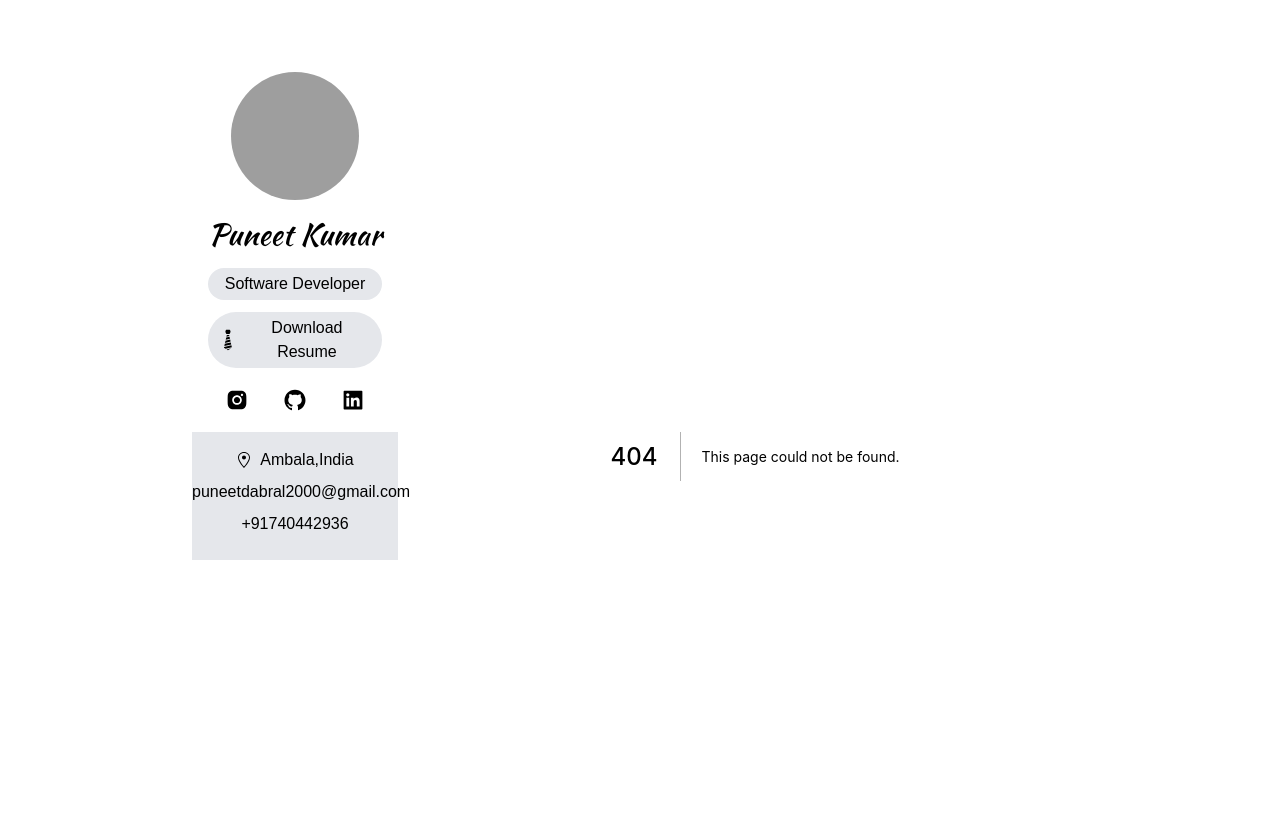
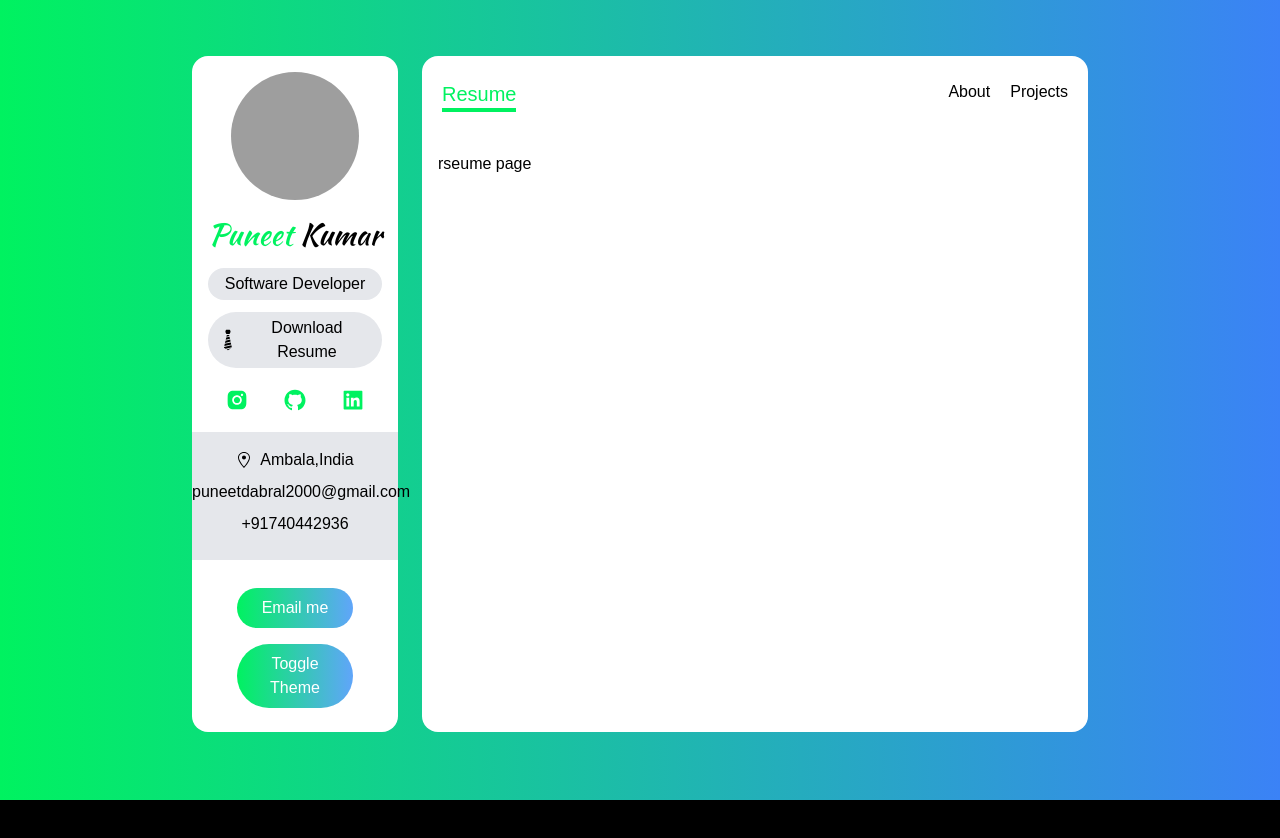
Before and after one commit to PuneetDabral/Portfolio, a Next.js app: page /resume in a window 1280 px wide. Before the commit this address had no page. Shown: the top 838 px of the page. After the commit the page ends 800 px from the top, so only its background shows below. Built offline with nearby package versions, Linux system fonts and the light colour scheme; grey boxes are pictures that could not be loaded.

Commit message:
create Navbar

```diff
--- /dev/null
+++ b/components/Navbar.tsx
@@ -0,0 +1,45 @@
+import { FunctionComponent, useEffect, useState } from "react";
+import Link from 'next/link';
+import { useRouter } from "next/router";
+
+const NavItem:FunctionComponent<{
+    activeItem:string,
+    setActiveItem:Function,
+   name:string,
+    route:string
+}>=({activeItem, name,route,setActiveItem})=>{
+    return(
+        activeItem !==name ? (
+            <Link href={route}>
+                <a>
+                    <span onClick={()=>setActiveItem(name)} className={'hover:text-green'}>{name}</span>
+                </a>
+            </Link>
+            ):null
+
+    )
+}
+
+const Navbar = () => {
+ const [activeItem, setActiveItem] = useState('');
+
+ const {pathname} = useRouter()
+
+ useEffect(() => {
+     if(pathname==='/')setActiveItem('About');
+     if(pathname==='/projects')setActiveItem('Projects');
+     if(pathname==='/resume')setActiveItem('Resume');  //if user can acess page from url so to handle the active state
+
+ },[])  //depansancy array empty component did mount
+  return <div className="flex justify-between px-5 py-3 my-3">
+    <span className="text-xl border-b-4 font-blod text-green border-green md:text-2x1">{activeItem}</span>
+
+    <div className="flex space-x-5 ">
+     <NavItem activeItem={activeItem} setActiveItem={setActiveItem} name='About' route='/' />
+     <NavItem activeItem={activeItem} setActiveItem={setActiveItem} name='Projects' route='/projects' />
+     <NavItem activeItem={activeItem} setActiveItem={setActiveItem} name='Resume' route='/resume' />
+    </div>
+  </div>;
+};
+
+export default Navbar;
--- a/pages/_app.tsx
+++ b/pages/_app.tsx
@@ -1,3 +1,4 @@
+import Navbar from '../components/Navbar';
 import Sidebar from '../components/Sidebar';
 import '../styles/globals.css'
 
@@ -7,7 +8,8 @@ function MyApp({ Component, pageProps }) {
     <div className="col-span-12 p-4 text-center bg-white lg:col-span-3 rounded-2xl">
       <Sidebar />
      </div>
-    <div className="col-span-12 bg-white lg:col-span-9 rounded-2xl">
+    <div className="flex flex-col col-span-12 bg-white lg:col-span-9 rounded-2xl">
+       <Navbar />
         <Component {...pageProps} />
     </div>
   </div >
--- a/pages/_document.tsx
+++ b/pages/_document.tsx
@@ -12,12 +12,12 @@ class MyDocument extends Document {
             rel="stylesheet"
           />
         </Head>
-        <body className="bg-fixed  bg-gradient-to-r from-green to-blue-500 dark:from-dark-500 dark:to-dark-700 dark:text-white">
+        <body className="bg-fixed bg-gradient-to-r from-green to-blue-500 dark:from-dark-500 dark:to-dark-700 dark:text-white">
           <Main />
           <NextScript />
         </body>
       </Html>
-    )
+    );
   }
 }
 //
--- /dev/null
+++ b/pages/projects.tsx
@@ -0,0 +1,9 @@
+import React from 'react';
+
+const projects = () => {
+  return <div className="p-4">
+      projects
+  </div>;
+};
+
+export default projects;
--- /dev/null
+++ b/pages/resume.tsx
@@ -0,0 +1,9 @@
+import React from 'react';
+
+const resume = () => {
+  return <div className="p-4">
+      rseume page
+  </div>;
+};
+
+export default resume;
--- a/tailwind.config.js
+++ b/tailwind.config.js
@@ -1,19 +1,21 @@
 module.exports = {
-  content: [
-    "./pages/**/*.tsx",
-    "./components/**/*.tsx",
-
-  ],
+  content: ["./pages/**/*.tsx", "./components/**/*.tsx"],
+  darkMode: "class",
   theme: {
     fontFamily: {
-
+      sans: ["ui-sans-serif", "system-ui"],
       kaushan: ["Kaushan Script"],
     },
+    boxShadow: {
+      "custom-light": " 0 0 10px #313131",
+      "custom-dark": "5px 5px 10px #0a0c0e , -5px -5px 10px #14161c",
+    },
+
     extend: {
       colors: {
         green: {
           DEFAULT: "#00f260",
-         },
+        },
         dark: {
           DEFAULT: "#010101",
           100: "#0a0b0e",
@@ -24,9 +26,11 @@ module.exports = {
         },
       },
     },
+  },
+  variants: {
     extend: {
       boxShadow: ["dark"],
     },
   },
   plugins: [],
-}
+};
```
